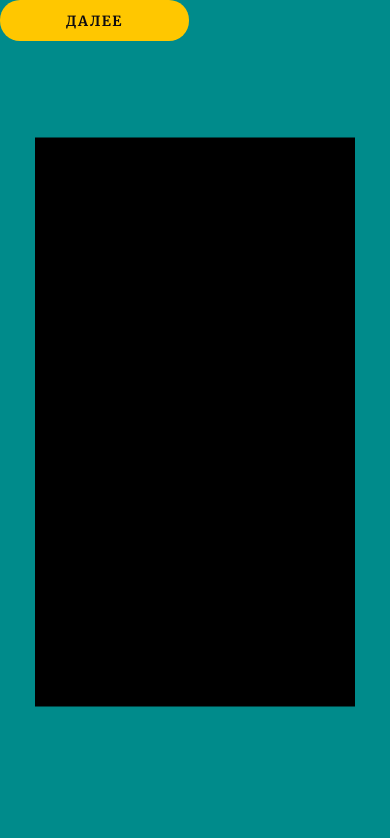
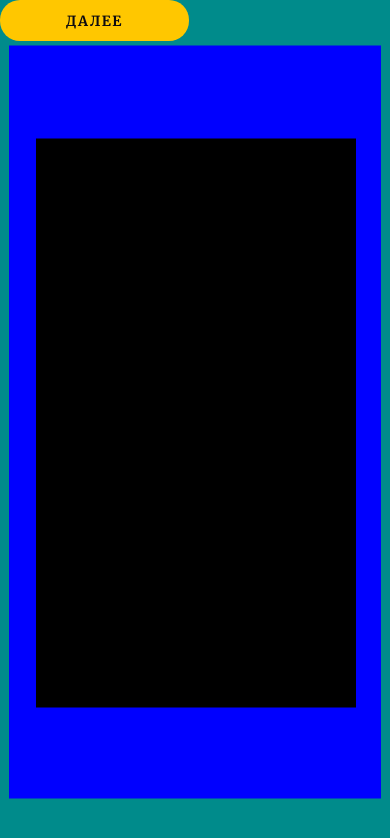
Before and after one commit to kulakdev/abcmobile-vue, a Vue app: page / in a window 390 px wide. Shown: the top 838 px of the page. Built offline with nearby package versions, Linux system fonts and the light colour scheme.

Commit message:
created a phone to display card in

```diff
--- a/src/App.vue
+++ b/src/App.vue
@@ -6,7 +6,9 @@
 <template>
   <div class="wrapper">
     <ButtonComponent text="ДАЛЕЕ" />
-    <div class="card"></div>
+    <div class="phone">
+      <div class="card"></div>
+    </div>
   </div>
 </template>
 
@@ -17,14 +19,36 @@
   height: 100vh;
   background-color: darkcyan;
 }
-.card {
-  height: 569px;
-  width: 320px;
-  background-color: black;
+
+.phone {
+  width: 372px;
+  height: 753px;
 
   position: absolute;
   top: 50%;
   left: 50%;
   transform: translate(-50%, -50%);
+
+  background-color: blue;
+}
+.card {
+  left: 27px;
+  top: 93px;
+  height: 569px;
+  width: 320px;
+  background-color: black;
+  overflow-y: scroll;
+}
+.card::-webkit-scrollbar {
+  width: 1em;
+}
+
+.card::-webkit-scrollbar-track {
+  box-shadow: inset 0 0 6px rgba(0, 0, 0, 0.3);
+}
+
+.card::-webkit-scrollbar-thumb {
+  background-color: darkgrey;
+  outline: 1px solid slategrey;
 }
 </style>
```
